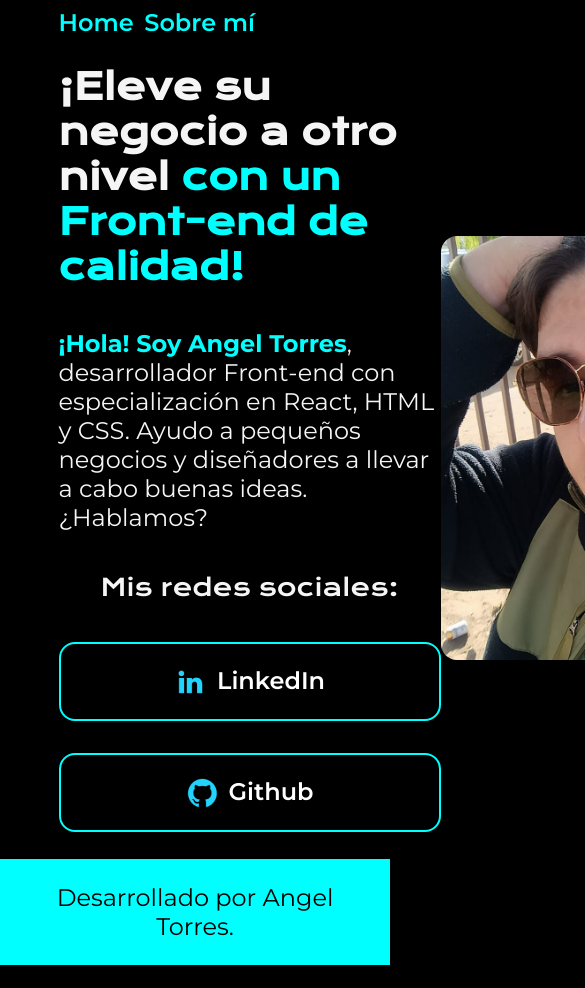
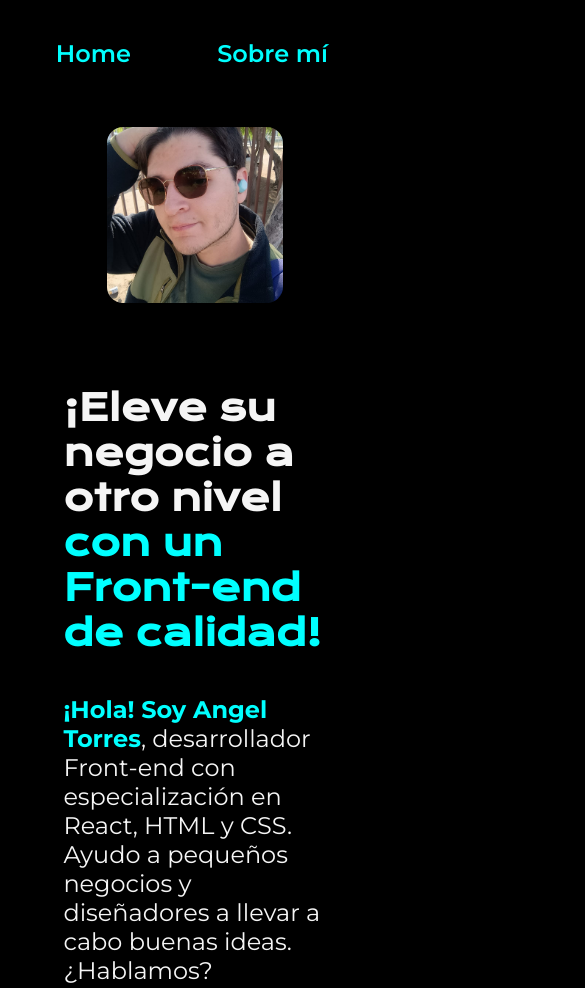
Before and after one commit to SplatMew/Oracle-Next-Education-G9, a plain HTML site: page Portafolio/pages/index.html in a window 390 px wide. Shown: the top 988 px of the page, 585 px wide, since content can reach past the window. Before the commit the page ends 965 px from the top, so only its background shows below. Drawn offline with nearby package versions, Linux system fonts and the light colour scheme.

Commit message:
final portfolio

```diff
--- a/Portafolio/styles/index.css
+++ b/Portafolio/styles/index.css
@@ -14,17 +14,20 @@
 
 }
 
+.portfolio__header{
+    padding: 2% 0% 0% 15%;
+}
+
 
 .header__menu{
-    padding-left:15%;
-    padding-top: 2%;
-
+    display: flex;
+    gap:80px;
 
 }
 
 .header__menu__link{
     font-family: var(--fuente-montserrat);
-    font-size: 24px;
+    font-size: 1.5rem;
     font-weight: 600;
     color:aqua;
     padding-right: 2% ;
@@ -47,16 +50,19 @@ body {
     align-items: center;
     padding:7% 15%;
     justify-content: space-between;
+    gap: 82px;
 }
 
 .presentacion__content{
     display: flex;
+    align-items: center;
     flex-direction: column;
     gap: 40px;
     width:615px;
 }
 
 .presentacion__content__title{
+    width: 75%;
     font-family:  var(--fuente-krona);
     font-size: 36px;
 
@@ -64,22 +70,24 @@ body {
 
 .presentacion__content__paragraph{
     font-family: var(--fuente-montserrat);
-    font-size: 24px;
+    font-size: 1.5rem;
+    width: 75%;
 }
 
 .presentacion__links{
+    width: 50%;
     display: flex;
     flex-direction: column;
     align-items: center;
     gap: 32px;
-    justify-content: space-around;
+    justify-content: center;
 }
 
 .presentacion__links__subtitle{
     display: flex;
     justify-content: center;
     font-family: var(--fuente-krona);
-    font-size: 24px;
+    font-size: 1.5rem;
     font-weight: 400;
 }
 
@@ -87,9 +95,9 @@ body {
     display: flex;
     justify-content: center;
     gap:10px;
-    width: 378px;
+    width: 50%;
     font-family: var(--fuente-montserrat);
-    font-size: 24px;
+    font-size: 1.5rem;
     font-weight: 600;
     text-decoration: none;
     color: var(--color-blanco);
@@ -97,11 +105,11 @@ body {
     background-color:var(--color-primario);
     border-radius: 16px;
     text-align: center;
-    padding: 21.5px 0;
+    padding: 21.5px;
 }
 
 .guapo{
-    width: 50vh;
+    width: 50%;
     height: auto;
     border-radius: 16px;
 
@@ -112,12 +120,32 @@ body {
     font-family: var(--fuente-montserrat);
     font-weight: 400;
     color:#000000;
-    font-size: 24px;
+    font-size: 1.5rem;
     background-color: aqua;
-    padding: 24px;
+    padding: 1.5rem;
 }
 
 
 .presentacion__links__button:hover{
     background-color: var(--color-gray);
 }
+
+@media(max-width: 1200px ){
+
+    .portfolio__header{
+        padding: 10%
+    }
+
+    .header__menu{
+        justify-content: center;
+    }
+
+    .presentacion{
+        flex-direction: column-reverse;
+        padding: 5%;
+    }
+
+    .presentacion__content{
+        width: auto;
+    }
+}
```
